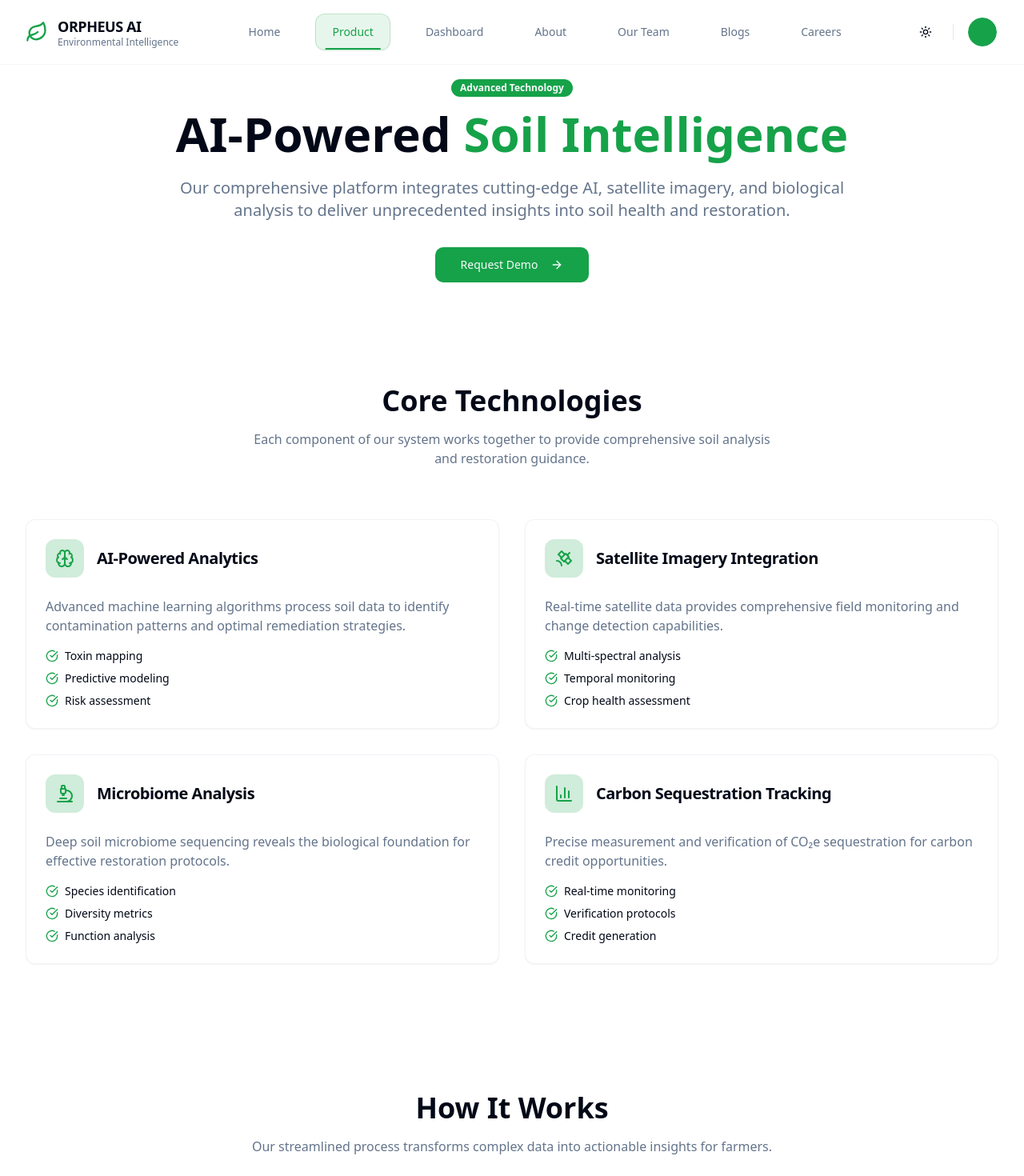
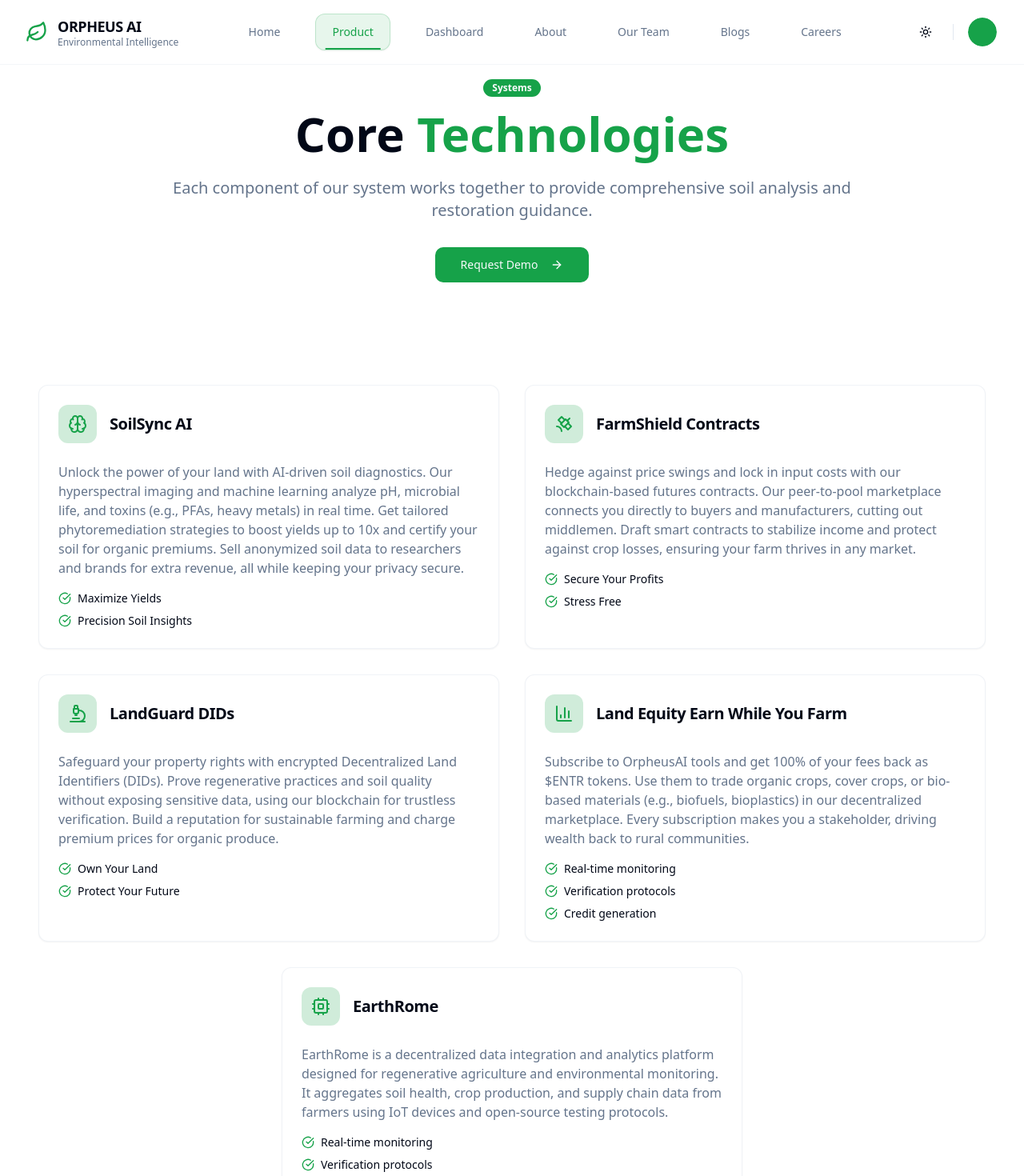
Before and after one commit to OrpheusTech/web-app-main, a React (Vite) app: page /systems in a window 1280 px wide. Shown: the top 1470 px of the page at 80% size. Built offline with nearby package versions, Linux system fonts and the light colour scheme.

Commit message:
fix: restructure systems page

```diff
--- a/src/pages/Systems.tsx
+++ b/src/pages/Systems.tsx
@@ -19,26 +19,37 @@ const Systems = () => {
   const systemFeatures = [
     {
       icon: Brain,
-      title: "AI-Powered Analytics",
-      description: "Advanced machine learning algorithms process soil data to identify contamination patterns and optimal remediation strategies.",
-      features: ["Toxin mapping", "Predictive modeling", "Risk assessment"]
+      title: "SoilSync AI",
+      description: "Unlock the power of your land with AI-driven soil diagnostics. Our hyperspectral imaging and machine learning analyze pH, microbial life, and toxins"
+        + " (e.g., PFAs, heavy metals) in real time. Get tailored phytoremediation strategies to boost yields up to 10x and certify your soil for organic premiums. Sell anonymized soil data to researchers and brands for extra revenue, all while keeping your privacy secure.",
+      features: ["Maximize Yields", "Precision Soil Insights"]
     },
     {
       icon: Satellite,
-      title: "Satellite Imagery Integration",
-      description: "Real-time satellite data provides comprehensive field monitoring and change detection capabilities.",
-      features: ["Multi-spectral analysis", "Temporal monitoring", "Crop health assessment"]
+      title: "FarmShield Contracts",
+      description: "Hedge against price swings and lock in input costs with our blockchain-based futures contracts."
+        + " Our peer-to-pool marketplace connects you directly to buyers and manufacturers, cutting out middlemen. Draft smart contracts to stabilize income and protect against crop losses, ensuring your farm thrives in any market.",
+      features: ["Secure Your Profits", "Stress Free"]
     },
     {
       icon: Microscope,
-      title: "Microbiome Analysis",
-      description: "Deep soil microbiome sequencing reveals the biological foundation for effective restoration protocols.",
-      features: ["Species identification", "Diversity metrics", "Function analysis"]
+      title: "LandGuard DIDs",
+      description: "Safeguard your property rights with encrypted Decentralized Land Identifiers (DIDs). Prove regenerative practices and soil quality without exposing sensitive data, using our blockchain for trustless verification."
+        + " Build a reputation for sustainable farming and charge premium prices for organic produce.",
+      features: ["Own Your Land", "Protect Your Future"]
     },
     {
       icon: BarChart3,
-      title: "Carbon Sequestration Tracking",
-      description: "Precise measurement and verification of CO₂e sequestration for carbon credit opportunities.",
+      title: "Land Equity Earn While You Farm",
+      description: "Subscribe to OrpheusAI tools and get 100% of your fees back as $ENTR tokens. Use them to trade organic crops, cover crops, or bio-based materials"
+        + " (e.g., biofuels, bioplastics) in our decentralized marketplace. Every subscription makes you a stakeholder, driving wealth back to rural communities.",
+      features: ["Real-time monitoring", "Verification protocols", "Credit generation"]
+    },
+    {
+      icon: Cpu,
+      title: "EarthRome",
+      description: "EarthRome is a decentralized data integration and analytics platform designed for regenerative agriculture and environmental monitoring."
+        + " It aggregates soil health, crop production, and supply chain data from farmers using IoT devices  and open-source testing protocols.",
       features: ["Real-time monitoring", "Verification protocols", "Credit generation"]
     }
   ];
@@ -59,13 +70,12 @@ const Systems = () => {
       <section className="pt-24 pb-12 bg-gradient-to-br from-background to-card">
         <div className="max-w-7xl mx-auto px-4 sm:px-6 lg:px-8">
           <div className="text-center max-w-4xl mx-auto">
-            <Badge className="mb-4">Advanced Technology</Badge>
+            <Badge className="mb-4">Systems</Badge>
             <h1 className="text-4xl md:text-6xl font-bold mb-6">
-              AI-Powered <span className="text-primary">Soil Intelligence</span>
+              Core <span className="text-primary">Technologies</span>
             </h1>
             <p className="text-xl text-muted-foreground mb-8">
-              Our comprehensive platform integrates cutting-edge AI, satellite imagery, and biological analysis
-              to deliver unprecedented insights into soil health and restoration.
+              Each component of our system works together to provide comprehensive soil analysis and restoration guidance.
             </p>
             <Button size="lg" className="group">
               Request Demo
@@ -78,16 +88,9 @@ const Systems = () => {
       {/* Core Systems */}
       <section className="py-20">
         <div className="max-w-7xl mx-auto px-4 sm:px-6 lg:px-8">
-          <div className="text-center mb-16">
-            <h2 className="text-3xl md:text-4xl font-bold mb-4">Core Technologies</h2>
-            <p className="text-muted-foreground max-w-2xl mx-auto">
-              Each component of our system works together to provide comprehensive soil analysis and restoration guidance.
-            </p>
-          </div>
-
-          <div className="grid md:grid-cols-2 gap-8">
+          <div className="flex flex-wrap justify-center gap-8">
             {systemFeatures.map((feature, index) => (
-              <Card key={index} className="group hover:shadow-lg transition-all duration-300 border-border/50 hover:border-primary/50">
+              <Card key={index} className="sm:max-w-sm md:max-w-xs lg:max-w-xl group hover:shadow-lg transition-all duration-300 border-border/50 hover:border-primary/50">
                 <CardHeader>
                   <div className="flex items-center space-x-4">
                     <div className="w-12 h-12 bg-primary/20 rounded-lg flex items-center justify-center group-hover:bg-primary/30 transition-colors">
```
